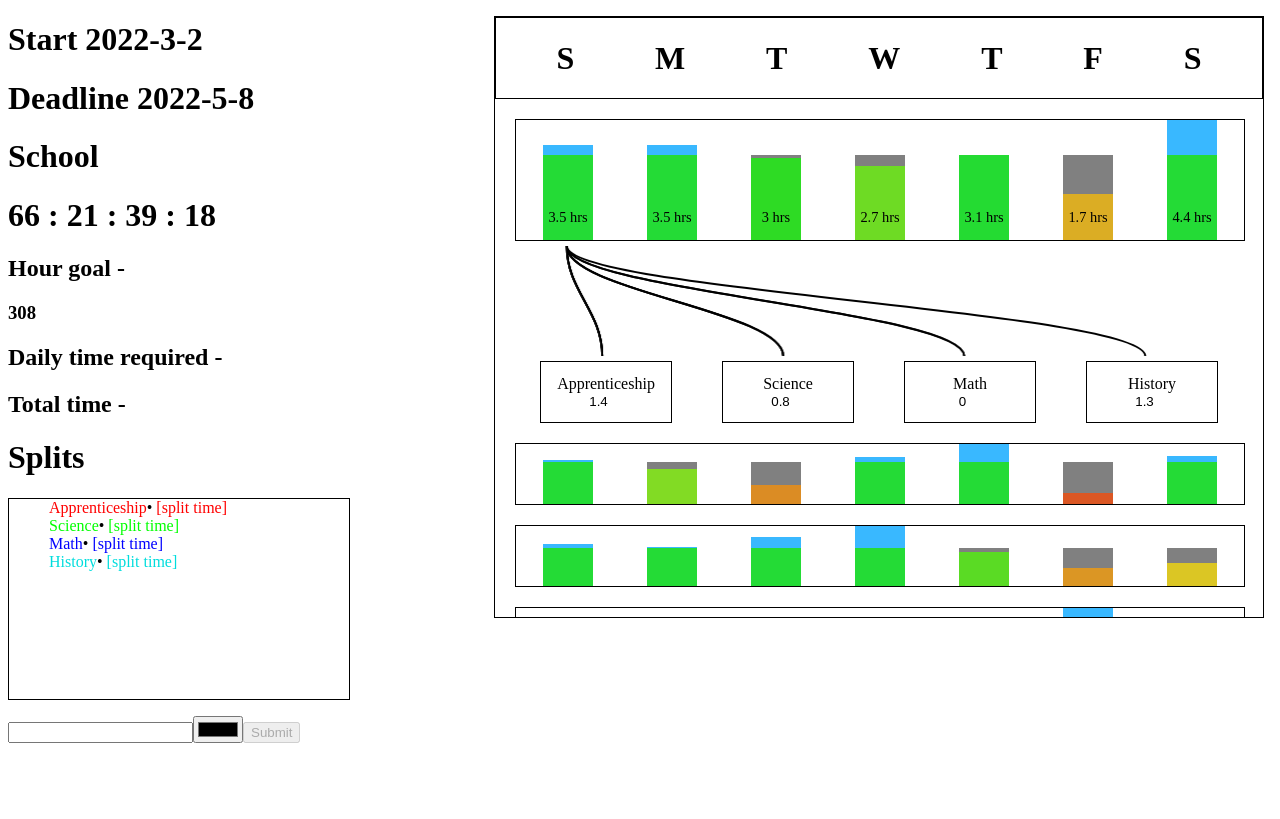
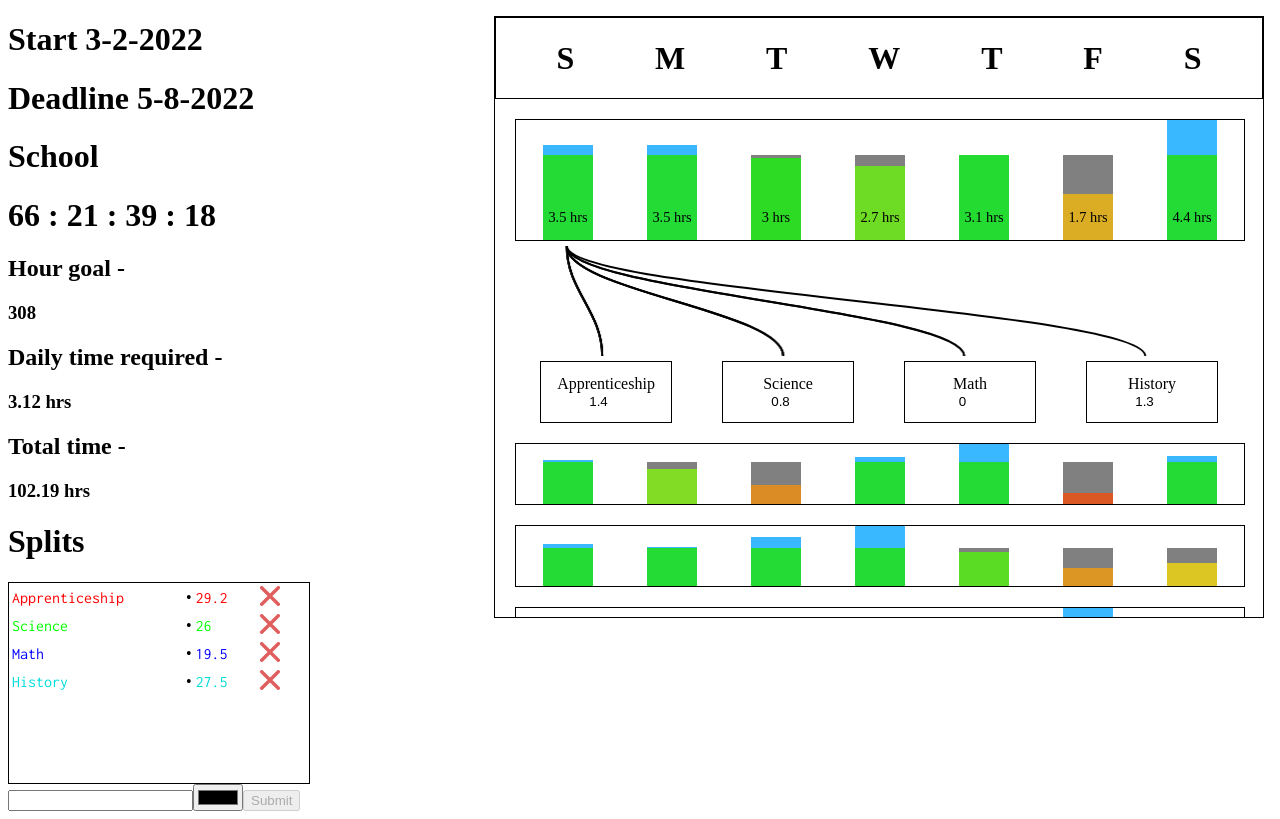
Before and after one commit to exlpt/project-tracker, a React (Create React App) app: page / in a window 1280 px wide. Built offline with nearby package versions, Linux system fonts and the light colour scheme.

Commit message:
Rework SplitList.js; Add button to delete splits; Add total time & daily time required to ProjectEditorPage.js

```diff
--- a/public/index.html
+++ b/public/index.html
@@ -3,6 +3,10 @@
   <head>
     <meta charset="utf-8" />
     <title>React App</title>
+
+    <link rel="preconnect" href="https://fonts.googleapis.com" />
+    <link rel="preconnect" href="https://fonts.gstatic.com" crossorigin />
+    <link href="https://fonts.googleapis.com/css2?family=Inconsolata&display=swap" rel="stylesheet" />
   </head>
   <body>
     <noscript>You need to enable JavaScript to run this app.</noscript>
--- a/src/components/projectEditor/SplitList.js
+++ b/src/components/projectEditor/SplitList.js
@@ -1,15 +1,40 @@
-import { useSelector } from "react-redux";
+import { useSelector, useDispatch } from "react-redux";
+
+import { deleteSplit } from "../../redux/actionCreators/projectsActionCreators.js";
+
+import styles from "./SplitList.module.css";
+
+import deleteSymbol from "../../assets/images/delete.svg";
 
 export default function SplitList() {
-  const projectId = useSelector(
-    (state) => state.projectEditor.currentProjectId
-  );
-  const projectSplits = useSelector(
-    (state) => state.projects[projectId].projectSplits
-  );
+  const dispatch = useDispatch();
+
+  const projectId = useSelector((state) => state.projectEditor.currentProjectId);
+  const projectSplits = useSelector((state) => state.projects[projectId].projectSplits);
+  const project = useSelector((state) => state.projects[projectId]);
+
+  function deleteSplitHandler({ target: { name } }) {
+    dispatch(deleteSplit(projectId, name));
+  }
+
+  function addAllDaySplits(splitName) {
+    let total = 0;
+
+    for (let weekId in project.weeks) {
+      project.weeks[weekId].forEach((day) => {
+        day.forEach((split) => {
+          if (split.name === splitName) {
+            total += split.time;
+          }
+        });
+      });
+    }
+
+    return Math.round(total * 100) / 100;
+  }
 
   return (
-    <ul
+    <div
       style={{
         height: "200px",
         width: "300px",
@@ -17,20 +42,32 @@ export default function SplitList() {
         overflowY: "scroll",
       }}
     >
-      {projectSplits.map((split, index) => {
-        const splitColorStyle = { color: split.color };
+      <table>
+        <tbody>
+          {projectSplits.map((split, index) => {
+            return (
+              <tr key={index}>
+                <td className={styles.splitName} style={{ color: split.color }}>
+                  {split.name}
+                </td>
 
-        return (
-          <li style={{ listStyleType: "none" }} key={index}>
-            <p style={{ ...splitColorStyle, display: "inline" }}>
-              {split.name}
-            </p>
-            <p style={{ display: "inline" }}>
-              • <span style={splitColorStyle}>[split time]</span>
-            </p>
-          </li>
-        );
-      })}
-    </ul>
+                <td>
+                  •{" "}
+                  <span className={styles.splitTime} style={{ color: split.color }}>
+                    {addAllDaySplits(split.name)}
+                  </span>
+                </td>
+
+                <td>
+                  <button name={split.name} onClick={deleteSplitHandler} className={styles.deleteButton}>
+                    <img name={split.name} src={deleteSymbol} className={styles.deleteIcon} />
+                  </button>
+                </td>
+              </tr>
+            );
+          })}
+        </tbody>
+      </table>
+    </div>
   );
 }
--- /dev/null
+++ b/src/components/projectEditor/SplitList.module.css
@@ -0,0 +1,25 @@
+.deleteButton {
+  width: 20px;
+  height: 20px;
+  padding: 0;
+	border: none;
+	background: none;
+}
+
+.deleteIcon {
+	height: 100%;
+	margin: 0;
+}
+
+.splitName {
+	width: 170px;
+
+	font-family: Inconsolata, Arial;
+}
+
+.splitTime {
+	width: 60px;
+	display: inline-block;
+
+	font-family: Inconsolata, Arial;
+}
--- a/src/components/projectEditor/Splits.js
+++ b/src/components/projectEditor/Splits.js
@@ -8,9 +8,7 @@ import SplitList from "./SplitList.js";
 export default function Splits() {
   const dispatch = useDispatch();
 
-  const projectId = useSelector(
-    (state) => state.projectEditor.currentProjectId
-  );
+  const projectId = useSelector((state) => state.projectEditor.currentProjectId);
 
   const projectSplitNames = useSelector((state) =>
     state.projects[projectId].projectSplits.map((split) => split.name)
@@ -33,19 +31,17 @@ export default function Splits() {
     event.preventDefault();
 
     !projectSplitNames.some((splitName) => formData.name === splitName) &&
-      dispatch(
-        projectsActions.addSplit(projectId, formData.name, formData.color)
-      );
+      dispatch(projectsActions.addSplit(projectId, formData.name, formData.color));
   }
 
   return (
     <div>
       <h1>Splits</h1>
 
-			<SplitList />
+      <SplitList />
 
       <form onSubmit={addSplitToProject}>
-        <input type="text" name="name" onChange={updateFormState} />
+        <input type="text" maxLength={21} name="name" onChange={updateFormState} />
         <input type="color" name="color" onChange={updateFormState} />
         <button disabled={!(formData.color && formData.name)}>Submit</button>
       </form>
--- a/src/pages/ProjectEditorPage.js
+++ b/src/pages/ProjectEditorPage.js
@@ -5,22 +5,31 @@ import Splits from "../components/projectEditor/Splits.js";
 import WeekList from "../components/projectEditor/WeekList.js";
 
 export default function ProjectEditorPage() {
-  const projectId = useSelector(
-    (state) => state.projectEditor.currentProjectId
-  );
+  const projectId = useSelector((state) => state.projectEditor.currentProjectId);
   const project = useSelector((state) => state.projects[projectId]);
 
-	const dailyTimeRequired = "implement this once you're able to edit split times";
-	const totalTime = "implement this once you're able to edit split times";
+  const deadline = Math.floor(
+    new Date(useSelector((state) => state.projects[projectId].deadline)).getTime() / 86400000
+  );
+  const daysLeft = deadline ? deadline - Math.floor(new Date().getTime() / 86400000) - 1 : null;
+  const hourGoal = project.hourGoal;
+  const totalTime = project.totalTime;
+  const dailyTimeRequired =
+    Math.round((hourGoal && deadline ? (hourGoal - totalTime) / daysLeft : null) * 100) / 100;
+
+	const splitStartDate = project.startDate.split("-");
+  const splitDeadline = deadline && project.deadline.split("-");
 
   return (
     <div>
       <div>
         <h1>
-          Start <span>{project.startDate}</span>
+          Start <span>{`${splitStartDate[1]}-${splitStartDate[2]}-${splitStartDate[0]}`}</span>
         </h1>
         <h1>
-          Deadline <span>{project.deadline ? project.deadline : " - - -"}</span>
+          Deadline <span>
+            {project.deadline ? `${splitDeadline[1]}-${splitDeadline[2]}-${splitDeadline[0]}` : " - - -"}
+          </span>
         </h1>
       </div>
       <h1>{project.title}</h1>
@@ -29,10 +38,14 @@ export default function ProjectEditorPage() {
 
       <h2>Hour goal -</h2>
       <h3>{project.hourGoal ? project.hourGoal : "- - -"}</h3>
+      {dailyTimeRequired && (
+        <div>
           <h2>Daily time required -</h2>
-			<h3></h3>
+          <h3>{dailyTimeRequired} hrs</h3>
+        </div>
+      )}
       <h2>Total time -</h2>
-			<h3></h3>
+      <h3>{totalTime} hrs</h3>
 
       <Splits />
 
--- a/src/redux/actionCreators/projectsActionCreators.js
+++ b/src/redux/actionCreators/projectsActionCreators.js
@@ -72,6 +72,16 @@ export function addSplit(projectId, splitName, splitColor) {
   };
 }
 
+export function deleteSplit(projectId, splitName) {
+  return {
+    type: "DELETE_SPLIT",
+    payload: {
+      projectId,
+      splitName,
+    },
+  };
+}
+
 export function setDaySplitTime(projectId, weekId, dayIndex, splitName, time) {
   return {
     type: "SET_DAY_SPLIT_TIME",
--- a/src/redux/middleware/updateTotalProjectTime.js
+++ b/src/redux/middleware/updateTotalProjectTime.js
@@ -3,7 +3,7 @@ import { setProjectTotalTime } from "../actionCreators/projectsActionCreators.js
 const updateTotalProjectTime = (store) => (next) => (action) => {
 	next(action);
 
-  if (action.type === "SET_DAY_SPLIT_TIME") {
+  if (action.type === "SET_DAY_SPLIT_TIME" || action.type === "DELETE_SPLIT") {
     const projectId = store.getState().projectEditor.currentProjectId;
 
     if (projectId) {
--- a/src/redux/reducers/projectsReducer.js
+++ b/src/redux/reducers/projectsReducer.js
@@ -53,7 +53,7 @@ export default function projectsReducer(state = {}, action) {
       return newState;
     }
 
-		case "ADD_WEEK": {
+    case "ADD_WEEK": {
       const newProject = { ...state[action.payload.projectId] };
 
       newProject.weeks[nanoid()] = [
@@ -69,7 +69,7 @@ export default function projectsReducer(state = {}, action) {
       return { ...state, [action.payload.projectId]: newProject };
     }
 
-		case "SET_TOTAL_TIME": {
+    case "SET_TOTAL_TIME": {
       return {
         ...state,
         [action.payload.projectId]: {
@@ -96,6 +96,24 @@ export default function projectsReducer(state = {}, action) {
       return newState;
     }
 
+    case "DELETE_SPLIT": {
+      const newState = JSON.parse(JSON.stringify(state));
+
+      newState[action.payload.projectId].projectSplits = newState[
+        action.payload.projectId
+      ].projectSplits.filter((split) => split.name !== action.payload.splitName);
+
+      for (let weekId in newState[action.payload.projectId].weeks) {
+        newState[action.payload.projectId].weeks[weekId].forEach((day, index) => {
+          newState[action.payload.projectId].weeks[weekId][index] = day.filter(
+            (split) => split.name !== action.payload.splitName
+          );
+        });
+      }
+
+      return newState;
+    }
+
     case "SET_DAY_SPLIT_TIME": {
       const newState = { ...state };
 
```
Also changed, not shown: src/assets/images/delete.svg (added). Lines whose indentation alone changed are shown as unchanged.
